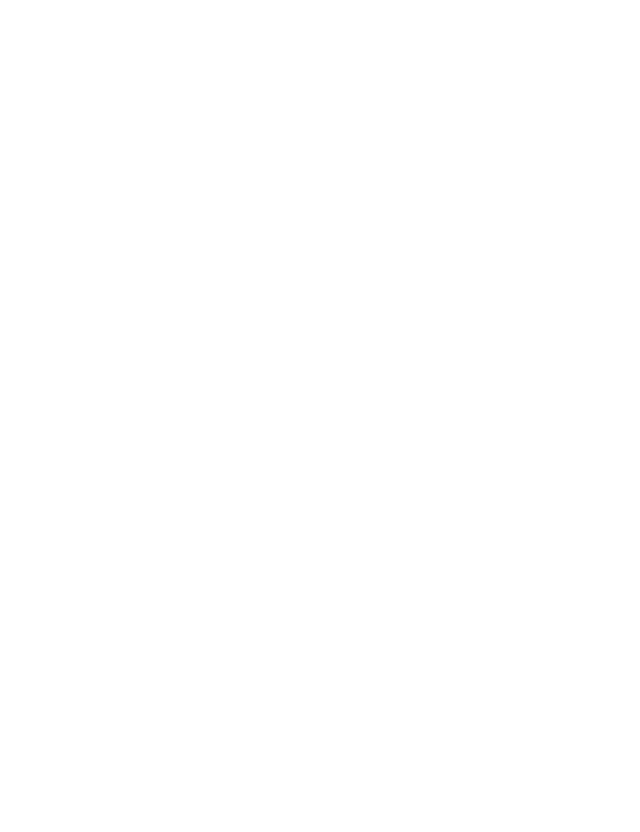
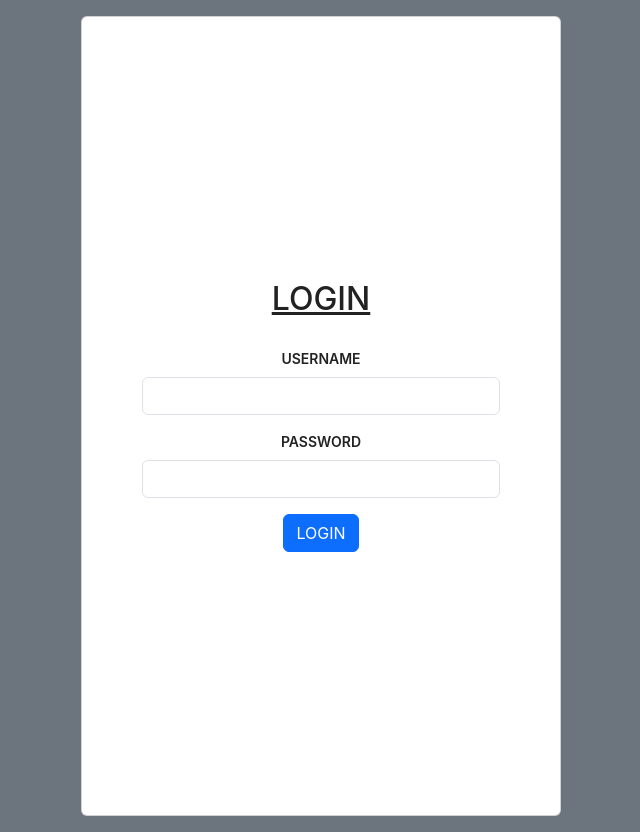
Before and after one commit to amaldevk/FitFusion-frontend-react, a React (Create React App) app: page / in a window 1280 px wide. Shown: the whole page, without its empty margins (319-959 px from the left). Before the commit the page ends 800 px from the top, so only its background shows below. Built offline with nearby package versions, Linux system fonts and the light colour scheme.

Commit message:
login successfully

```diff
--- a/src/App.css
+++ b/src/App.css
@@ -36,3 +36,25 @@
     transform: rotate(360deg);
   }
 }
+
+
+
+
+
+.card {
+  width: 300px;
+  align-items: center;
+  height: 100vh;
+  width:60vh;
+  display: flex;
+  justify-content: center;
+}
+.card-body{
+
+  padding-left: 12%;
+  padding-right: 12%;
+
+  font-size: 14px;
+  font-weight: 600;
+  color: rgb(34, 34, 34);
+}
--- a/src/App.js
+++ b/src/App.js
@@ -1,5 +1,7 @@
 import logo from './logo.svg';
 import './App.css';
+import { BrowserRouter, Route, Routes } from 'react-router-dom';
+import UserLogin from './components/UserLogin';
 
 
 
@@ -15,7 +17,7 @@
 function App() {
   return (
     <div>
-
+     <UserLogin/>
     </div>
   );
 }
--- /dev/null
+++ b/src/components/UserLogin.jsx
@@ -0,0 +1,70 @@
+import axios from 'axios'
+import React, { useState } from 'react'
+
+const UserLogin = () => {
+    const[input,setInput]=new useState(
+        {
+            username:String,
+            password:String
+        }
+    )
+    const inputHandler=(event)=>{
+        setInput({...input,[event.target.name]:event.target.value})
+    }
+    const readValues=()=>{
+        console.log(input)
+        axios.post("http://localhost:3006/api/member/login",input).then(
+            (response)=>{
+                console.log(response.data)
+                if(response.data.status=="success"){
+                    alert("Successfully signed in")
+                    sessionStorage.setItem("username",response.data.username)
+                    setInput(
+                        {
+                            username:String,
+                            password:String
+                        }
+                    )
+                }else{
+                    alert("Something went wrong")
+                }
+                }
+
+        )
+    }
+    return (
+        <center>
+            <div class="bg-secondary p-3">
+            <div>
+
+                    <div class="card">
+                        <div className="container">
+                            <div className="row g-3">
+                                    <div class="card-body">
+                                        <h2 class="card-title"><u>LOGIN</u></h2><br></br>
+                                        <div className="col col-12 col-sm-12 col-md-12 col-lg-12 col-xl-12 col-xxl-12 ">
+                                            <div className="row g-3">
+                                                <div className="col col-12 col-sm-12 col-md-12 col-lg-12 col-xl-12 col-xxl-12">
+                                                    <label htmlFor="" className="form-label">USERNAME</label>
+                                                    <input type="text" className="form-control"  name="username" value={input.username} onChange={inputHandler}  />
+                                                </div>
+                                                <div className="col col-12 col-sm-12 col-md-12 col-lg-12 col-xl-12 col-xxl-12">
+                                                    <label htmlFor="" className="form-label">PASSWORD</label>
+                                                    <input type="password" className="form-control"  name="password" value={input.password} onChange={inputHandler}  />
+                                                </div>
+                                                <div className="col col-12 col-sm-12 col-md-12 col-lg-12 col-xl-12 col-xxl-12">
+                                                    <button className="btn btn-primary" onClick={readValues}>LOGIN</button>
+                                                </div>
+                                            </div>
+                                        </div>
+                                    </div>
+                                </div>
+                            </div>
+                            </div>
+                        </div>
+                    </div>
+        </center>
+    )
+}
+
+export default UserLogin
```
